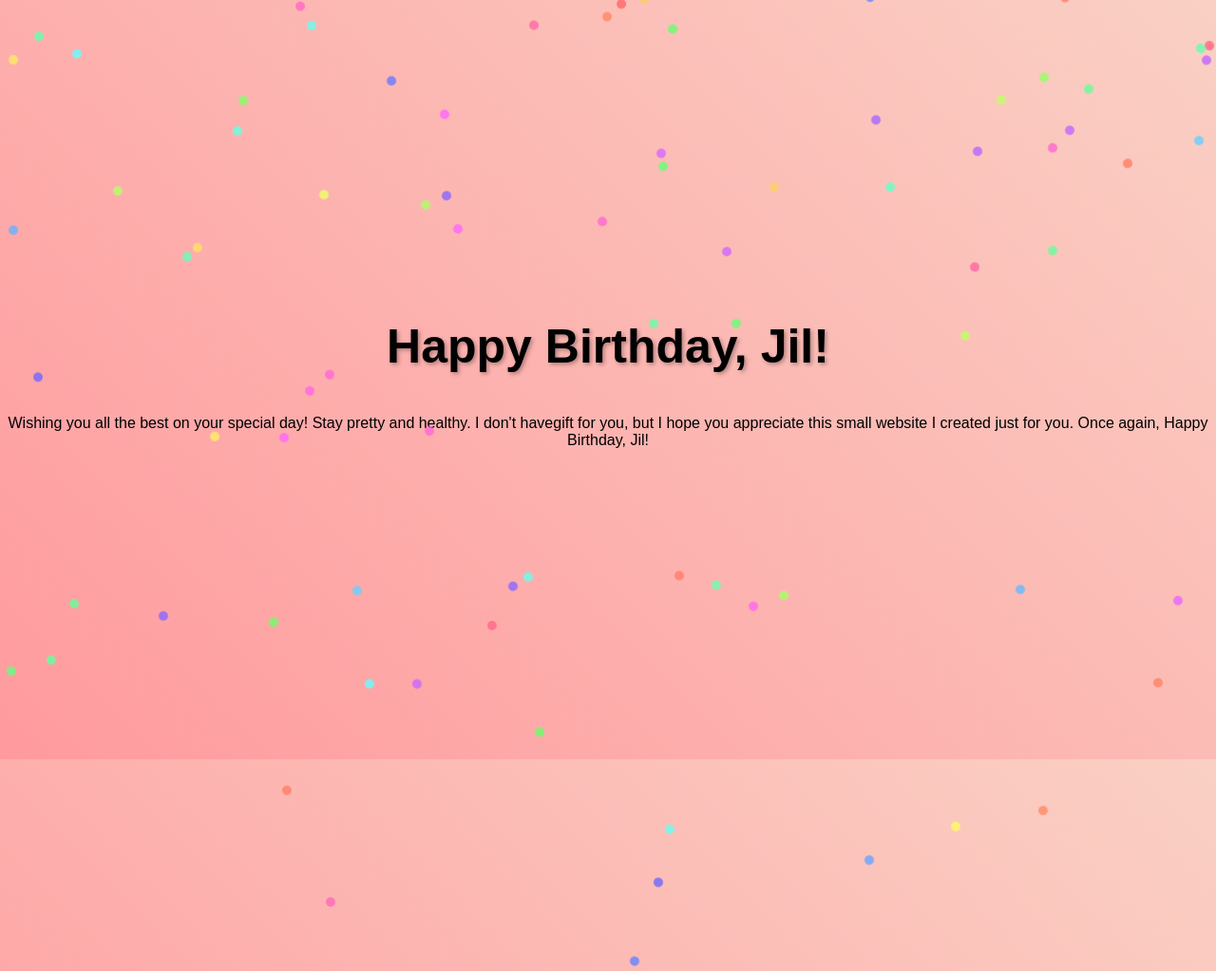
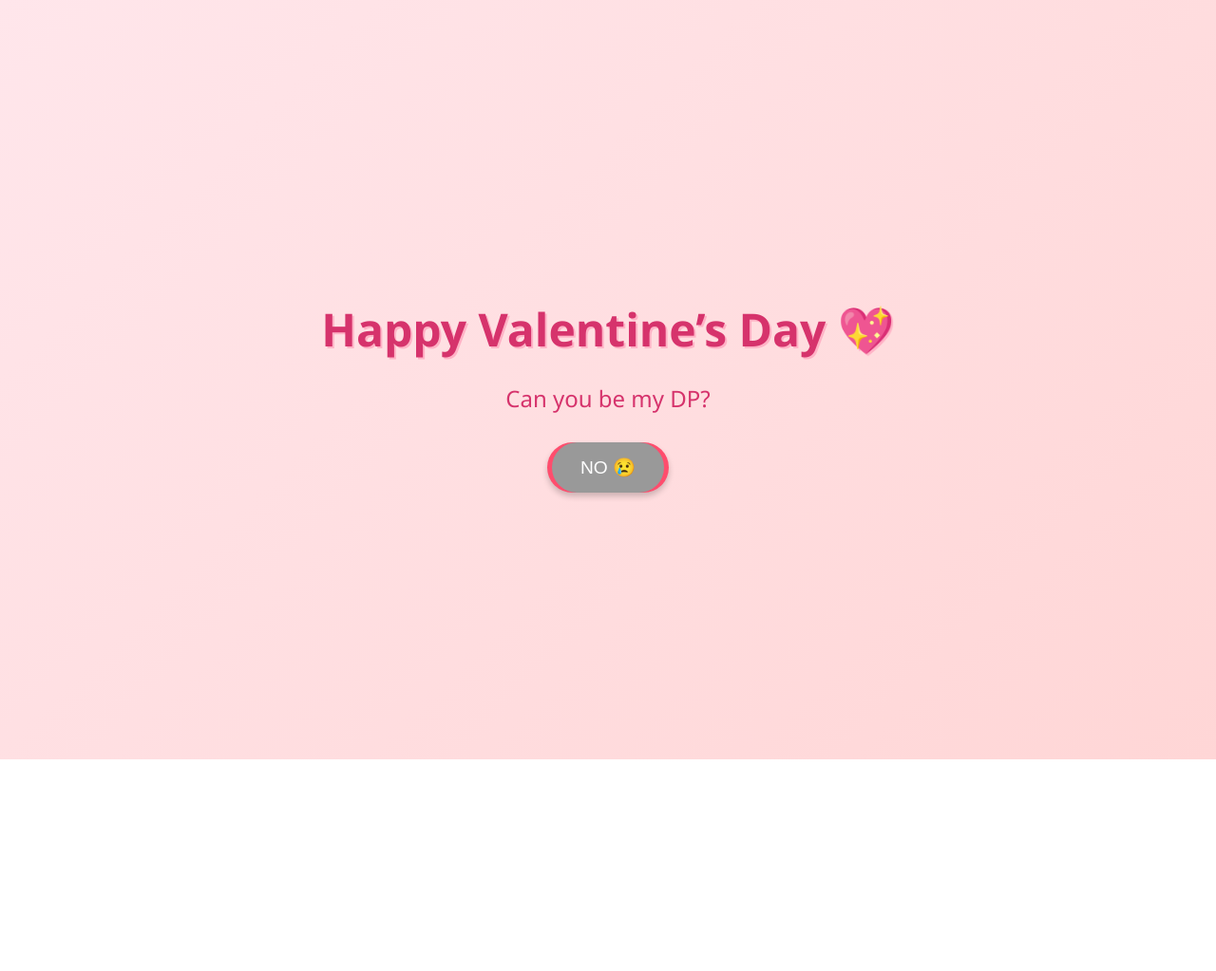
Before and after one commit to Leyy305/wag-na-wag-na, a plain HTML site: page Index.html in a window 1280 px wide. Shown: the top 1023 px of the page at 95% size. After the commit the page ends 800 px from the top, so only its background shows below. Drawn offline with Linux system fonts and the light colour scheme.

Commit message:
Update Index.html

```diff
--- a/Index.html
+++ b/Index.html
@@ -3,30 +3,142 @@
 <head>
   <meta charset="UTF-8">
   <meta name="viewport" content="width=device-width, initial-scale=1.0">
-    <title>Happy Birthday!</title>
-    <link rel="stylesheet" href="styles.css">
+  <title>Valentine's Day</title>
+  <style>
+    body {
+      margin: 0;
+      height: 100vh;
+      display: flex;
+      justify-content: center;
+      align-items: center;
+      background: linear-gradient(135deg, #ffe6eb, #ffd6d6);
+      font-family: 'Segoe UI', Tahoma, Geneva, Verdana, sans-serif;
+      overflow: hidden;
+    }
+
+    .container {
+      text-align: center;
+      color: #d6336c;
+    }
+
+    h1 {
+      font-size: 3em;
+      margin-bottom: 20px;
+      text-shadow: 2px 2px #ffb3c6;
+    }
+
+    p {
+      font-size: 1.5em;
+      margin-bottom: 30px;
+    }
+
+    .buttons {
+      display: flex;
+      justify-content: center;
+      gap: 20px;
+      position: relative;
+    }
+
+    button {
+      padding: 15px 30px;
+      font-size: 1.2em;
+      border: none;
+      border-radius: 30px;
+      cursor: pointer;
+      transition: transform 0.3s ease;
+    }
+
+    #yesBtn {
+      background-color: #ff4d6d;
+      color: white;
+      box-shadow: 0 4px 6px rgba(0,0,0,0.2);
+    }
+
+    #noBtn {
+      background-color: #999;
+      color: white;
+      position: absolute;
+    }
+
+    .message {
+      margin-top: 30px;
+      font-size: 1.8em;
+      color: #ff4d6d;
+      font-weight: bold;
+      display: none;
+    }
+
+    .heart {
+      position: fixed;
+      font-size: 2em;
+      color: #ff4d6d;
+      animation: floatUp 4s linear forwards;
+      pointer-events: none;
+    }
+
+    @keyframes floatUp {
+      0% {
+        transform: translateY(0) scale(1);
+        opacity: 1;
+      }
+      100% {
+        transform: translateY(-100vh) scale(1.5);
+        opacity: 0;
+      }
+    }
+
+    @media (max-width: 600px) {
+      h1 { font-size: 2em; }
+      p { font-size: 1.2em; }
+      button { font-size: 1em; padding: 10px 20px; }
+    }
+  </style>
 </head>
 <body>
-    <div class="container" style="color: black;">
-        <h1>Happy Birthday, Jil!</h1>
-        <p>Wishing you all the best on your special day! Stay pretty and healthy.
-           I don't havegift for you, but I hope you appreciate this small website I created just for you.
-           Once again, Happy Birthday, Jil!</p>
+  <div class="container">
+    <h1>Happy Valentine’s Day 💖</h1>
+    <p>Can you be my DP?</p>
+    <div class="buttons">
+      <button id="yesBtn">YES 💘</button>
+      <button id="noBtn">NO 😢</button>
     </div>
+    <div class="message" id="message">YAYYY 💖 You just made my day!</div>
+  </div>
+
   <script>
-        function createConfetti() {
-            for (let i = 0; i < 50; i++) {
-                let confetti = document.createElement("div");
-                confetti.className = "confetti";
-                confetti.style.left = Math.random() * 100 + "vw";
-                confetti.style.animationDuration = (Math.random() * 3 + 2) + "s";
-                confetti.style.backgroundColor = `hsl(${Math.random() * 360}, 100%, 70%)`;
-                document.body.appendChild(confetti);
-                setTimeout(() => confetti.remove(), 5000);
+    const noBtn = document.getElementById('noBtn');
+    const yesBtn = document.getElementById('yesBtn');
+    const message = document.getElementById('message');
+
+    function moveNoBtn() {
+      const x = Math.random() * (window.innerWidth - noBtn.offsetWidth);
+      const y = Math.random() * (window.innerHeight - noBtn.offsetHeight);
+      noBtn.style.left = x + 'px';
+      noBtn.style.top = y + 'px';
     }
+
+    noBtn.addEventListener('mouseover', moveNoBtn);
+    noBtn.addEventListener('click', moveNoBtn);
+
+    yesBtn.addEventListener('click', () => {
+      message.style.display = 'block';
+      for (let i = 0; i < 20; i++) {
+        createHeart();
       }
-        createConfetti();
-        setInterval(createConfetti, 2000);
+    });
+
+    function createHeart() {
+      const heart = document.createElement('div');
+      heart.classList.add('heart');
+      heart.textContent = '💖';
+      heart.style.left = Math.random() * window.innerWidth + 'px';
+      heart.style.top = window.innerHeight + 'px';
+      document.body.appendChild(heart);
+
+      setTimeout(() => {
+        heart.remove();
+      }, 4000);
+    }
   </script>
 </body>
 </html>
```
Lines whose indentation alone changed are shown as unchanged.
